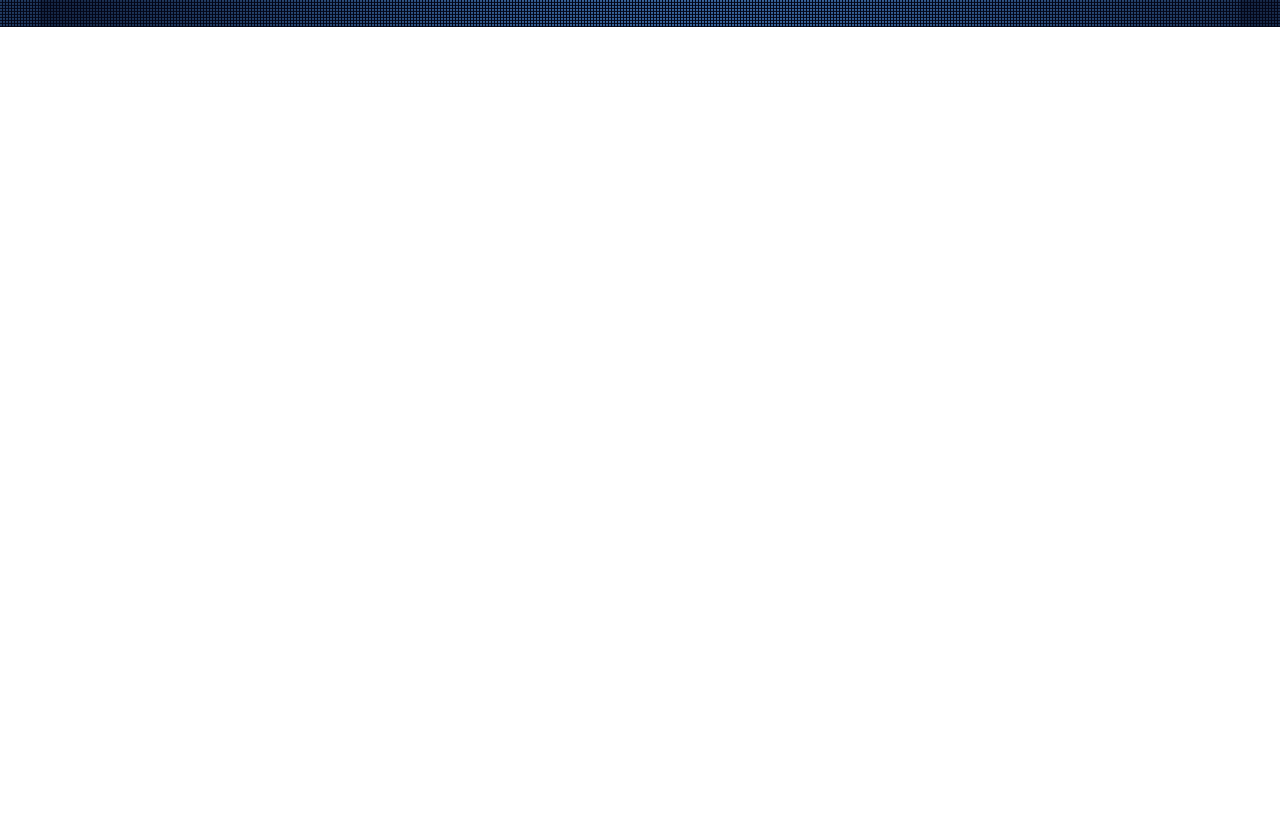
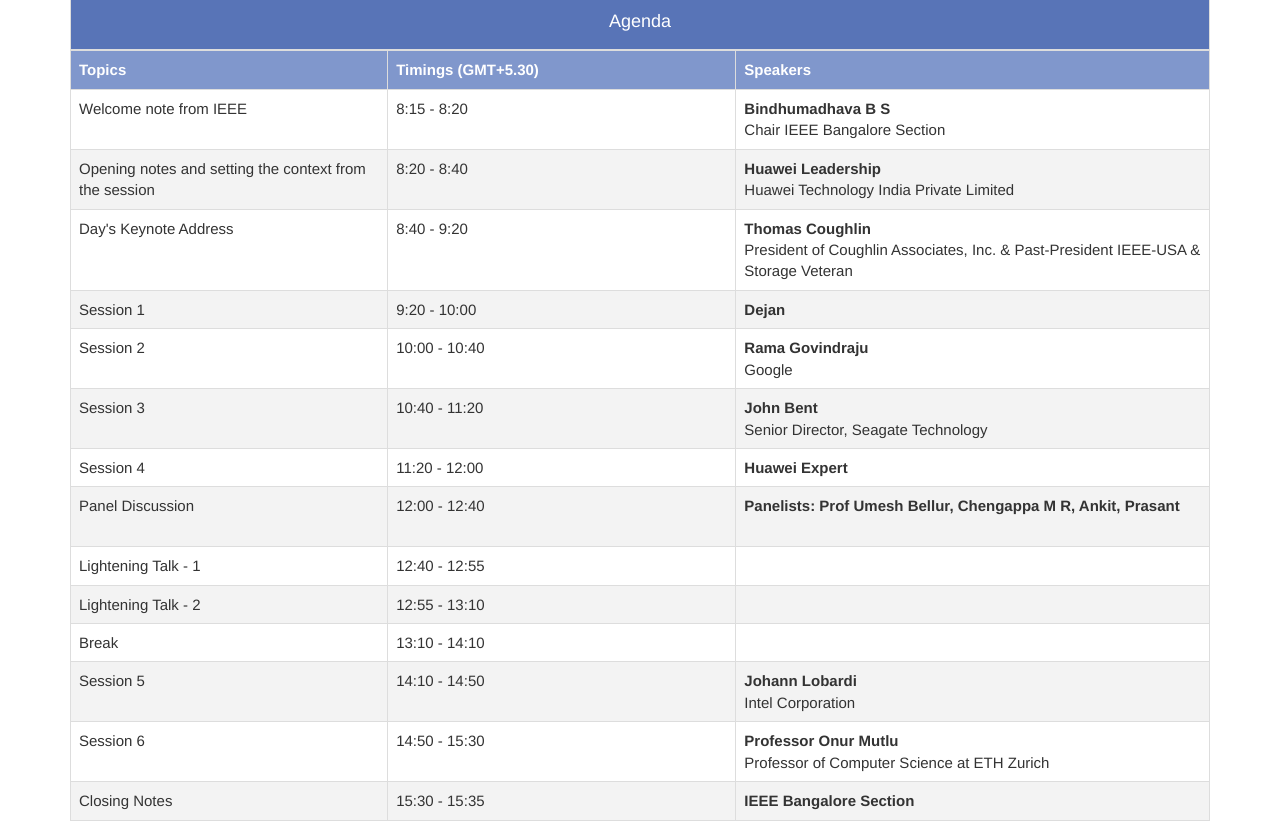
Before and after one commit to KetanKeshav/DSS-Winter-Symposium, a plain HTML site: page index.html in a window 1280 px wide. Shown: the part 2009-2840 px from the top of the page. Before the commit the page ends 2036 px from the top, so only its background shows below. Drawn offline with nearby package versions, Linux system fonts and the light colour scheme.

Commit message:
Agenda Update

```diff
--- a/index.html
+++ b/index.html
@@ -1121,6 +1121,8 @@ Efficiencies with virtualized and containerized deployment of storage, dis-aggre
 <center><a href="https://in.explara.com/e/ieee-data--storage-summit-2021"><button class="button button1">Register now!</button></a></center>
 </div>
 
+-->
+
 
      <div id="agendaSection"  class="row">
       <div class="col-md-12">
@@ -1138,89 +1140,74 @@ Efficiencies with virtualized and containerized deployment of storage, dis-aggre
                 <th>Speakers</th>
               </tr>
               <tr>
-				<td>Welcome Address</td>
+				<td>Welcome note from IEEE</td>
                 <td>8:15 - 8:20 </td>
                 <td><b>Bindhumadhava B S</b> <br> Chair IEEE Bangalore Section</td>
               </tr>
                <tr>
-				<td>Opening Remarks and context setting for the symposium</td>
-                <td>8:20 - 8:30</td>
-                <td><b>Isaac Bi</b><br>CEO, Huawei Technology India Private Limited</td>
+				<td>Opening notes and setting the context from the session</td>
+                <td>8:20 - 8:40</td>
+                <td><b>Huawei Leadership</b><br>Huawei Technology India Private Limited</td>
               </tr>
               <tr>
-				<td>Day's Keynote  Address: Digital Storage and Memory for AI at the Edge and the Data Center</td>
-                <td>8:30 - 9:00</td>
+				<td>Day's Keynote  Address</td>
+                <td>8:40 - 9:20</td>
                 <td><b>Thomas Coughlin</b><br>President of Coughlin Associates, Inc. & Past-President IEEE-USA & Storage Veteran</td>
               </tr>
               <tr>
-				<td>Session 1 - Challenges emerging from High performance application to new generation computer architectures</td>
-                <td>9:00 - 9:30 </td>
-                <td><b>Arun Ramakrishnan</b><br>Technologist at HPC Storage Division, Hewlett Packard Enterprise (HPE)</td>
+				<td>Session 1</td>
+                <td>9:20 - 10:00 </td>
+                <td><b>Dejan</b><br></td>
               </tr>
               <tr>
-				<td>Session 2 - High Performance Storage Systems - Trends and Challenges</td>
-                <td>9:30 - 10:00 </td>
-                <td><b>Siddhartha Nandi</b><br>Founder AirNSoft , SNIA Board member , HiPC</td>
+				<td>Session 2</td>
+                <td>10:00 - 10:40</td>
+                <td><b>Rama Govindraju</b><br>Google</td>
               </tr>
               <tr>
-				<td>Session 3 - Mitigating Data Movement in Memory and Storage Systems – Opportunities and Challenges</td>
-				<td>10:00 - 10:30</td>
-				<td><b>Manu Awasthi</b> <br> Associate Professor of Computer Science, Ashoka University, Ph.D. University of Utah</td>
+				<td>Session 3</td>
+				<td>10:40 - 11:20</td>
+				<td><b>John Bent</b> <br>Senior Director, Seagate Technology</td>
               </tr>
               <tr>
-				<td>Session 4 - Some Data Challenges in Building AI Soultions.</td>
-				<td>10:30 - 11:00</td>
-                <td><b>Badrinath Ramamurthy</b><br> Principal Engineer, Ericssion Research</td>
+				<td>Session 4</td>
+				<td>11:20 - 12:00</td>
+                <td><b>Huawei Expert</b><br></td>
               </tr>
               <tr>
-				<td>Session 5 - OpenFAM: A Programming Model for Disaggregated Memory</td>
-				<td>11:00 - 11:30</td>
-                <td><b>Mashood Abdulla</b><br>Fabric Attached Memory Expert, Hewlett Packard Enterprise (HPE)</td>
+				<td>Panel Discussion</td>
+				<td>12:00 - 12:40</td>
+                <td><b>Panelists: Prof Umesh Bellur, Chengappa M R, Ankit, Prasant<br><br></b></td>
               </tr>
               <tr>
-				<td>Panel Discussion Talk it out "HPC, HPDA: Computational Storage, NDP, Hurdles and Enablers!"</td>
-				<td>11:30 - 12:15</td>
-                <td><b>Panelists: Sakshi Chaitanya Veni, Niranjan Pendharkar and Shivasubramanian Gopalakrishnan <br><br> Moderator: Ankit Mathur</b></td>
+				<td>Lightening Talk - 1</td>
+				<td>12:40 - 12:55</td>
+                <td><b></b><br></td>
               </tr>
               <tr>
-				<td>Lightening Talk - 1: A Brief Introduction to Build an Efficient Blockchain</td>
-				<td>12:15 - 12:25</td>
-                <td><b>Archit Somani</b><br>Post-Doctoral Fellow at Technion-Israel Institute of Technology.</td>
+				<td>Lightening Talk - 2</td>
+				<td>12:55 - 13:10</td>
+                <td><b></b><br></td>
               </tr>
               <tr>
-				<td>Lightening Talk - 2: Leveraging different ISAs and Operating Systems for designing application-specific systems</td>
-				<td>12:25 - 12:35</td>
-                <td><b>Shubhankar Suman Singh</b><br>Ph.D, IIT Delhi</td>
+				<td>Break</td>
+				<td>13:10 - 14:10</td>
+                <td><b></b><br></td>
               </tr>
               <tr>
-				<td>Lightening Talk - 3: ElfStore - A Resilient Data Storage Service for Federated Edge & Fog Resources</td>
-				<td>12:35 - 12:45</td>
-                <td><b>Prashanthi S K</b><br>PhD student at the Distributed Research on Emerging Applications and Machines Lab (DREAM: Lab), IISc</td>
+				<td>Session 5</td>
+				<td>14:10 - 14:50</td>
+                <td><b>Johann Lobardi</b> <br>Intel Corporation</td>
               </tr>
               <tr>
-				<td>Q & A | Breakout Session</td>
-				<td>12:45 - 13:15</td>
-                <td>Q & A | Breakout Session</td>
-              </tr>
-              <tr>
-				<td>Session 6 - Apache Spark: Cassandra Integration for Large Scale LiDAR Point Cloud Analysis</td>
-				<td>13:15 - 13:45</td>
-                <td><b>Jaya Sreevalsan Nair</b> <br> Associate Professor, IIIT Bangalore</td>
-              </tr>
-              <tr>
-				<td>Session 7 - Intelligent Architectures for Intelligent Machines</td>
-				<td>13:45 - 14:30</td>
-                <td><b>Professor Onur Mutlu</b> <br> Professor of Computer Science at ETH Zurich </td>
-              </tr>
-              <tr>
-				<td>Session 8 - Smart Architectures for data-intensive systems</td>
-				<td>14:30 - 15:00</td>
-                <td><b>Jean Francois Marie</b> <br> Kalray Chief Solution Architect and SNIA EMEA Board of Directors</td>
+				<td>Session 6</td>
+				<td>14:50 - 15:30</td>
+                <td><b>Professor Onur Mutlu</b> <br>Professor of Computer Science at ETH Zurich </td>
               </tr>
               <tr>
 				<td>Closing Notes</td>
-				<td>15:00 - 15:15</td>
-                <td><b>Prasant Misra</b> <br> IEEE Bangalore Section</td>
+				<td>15:30 - 15:35</td>
+                <td><b>IEEE Bangalore Section</b><br></td>
               </tr>
 
               </tr>
@@ -1228,7 +1215,7 @@ Efficiencies with virtualized and containerized deployment of storage, dis-aggre
          </table>
       </div>
     </div>
-    -->
+
 
 <!--
   <div id="speakers" class="row">
@@ -1266,7 +1253,7 @@ Efficiencies with virtualized and containerized deployment of storage, dis-aggre
      -->
 
 
-    <!--
+
     <div class="row" id="organizing">
       <h2 class="title">Organizing Team</h2>
 
@@ -1357,19 +1344,6 @@ Efficiencies with virtualized and containerized deployment of storage, dis-aggre
 
       <div class="col-md-3">
           <div class="thumbnail">
-              <a href="#" data-toggle="modal" data-target="#raj">
-                <img src="./img/rajendra.jpg" alt="desh">
-                <div class="caption">
-                  <h3>Dr. Rajendra Hegadi</h3>
-                  <p>Program Co-Chair</p><p></p>
-                  <p class="flipkart">Associate Professor, Indian Institute of Information Technology, Dharwad</p>
-                </div>
-              </a>
-            </div>
-        </div>
-
-      <div class="col-md-3">
-          <div class="thumbnail">
               <a href="#" data-toggle="modal" data-target="#ketan">
                 <img src="./img/Ketan.jpg" alt="desh">
                 <div class="caption">
@@ -1381,9 +1355,24 @@ Efficiencies with virtualized and containerized deployment of storage, dis-aggre
             </div>
         </div>
 
+        <!--
+        <div class="col-md-3">
+          <div class="thumbnail">
+              <a href="#" data-toggle="modal" data-target="#raj">
+                <img src="./img/rajendra.jpg" alt="desh">
+                <div class="caption">
+                  <h3>Dr. Rajendra Hegadi</h3>
+                  <p>Program Co-Chair</p><p></p>
+                  <p class="flipkart">Associate Professor, Indian Institute of Information Technology, Dharwad</p>
+                </div>
+              </a>
+            </div>
+        </div>
+        -->
+
     </div>
 </div>
--->
+
 
 
    <!--
```
